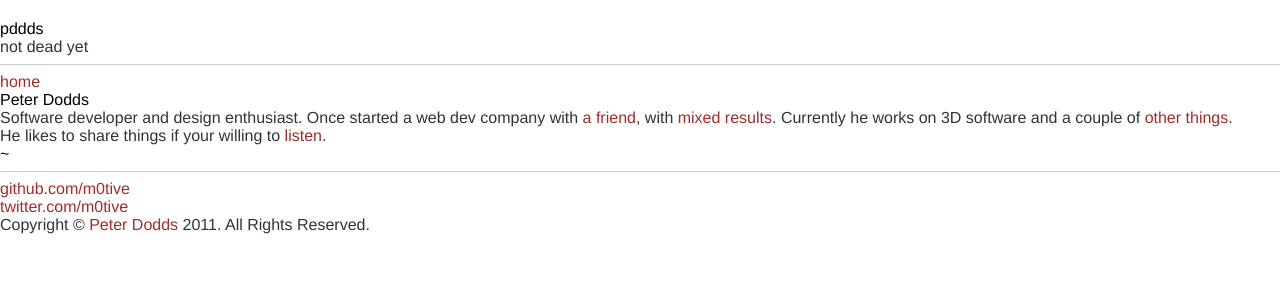
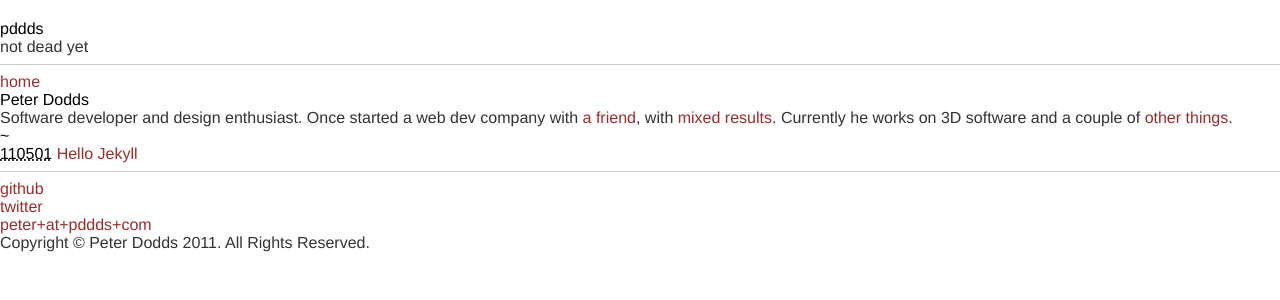
Before and after one commit to m0tive/pddds.com, a Jekyll site: the page built from index.md, in a window 1280 px wide. Shown: the top 300 px of the page. Built offline with Jekyll 4.4.1, drawn with Linux system fonts in a browser that asks for light colours.

Commit message:
footer stylin' and post archive style.

```diff
--- a/_config.yml
+++ b/_config.yml
@@ -11,9 +11,11 @@
       url: /
 
 links:
-    - name: github.com/m0tive
+    - name: github
       url: "https://github.com/m0tive"
-    - name: twitter.com/m0tive
+    - name: twitter
       url: "http://twitter.com/m0tive"
+    - name: "peter+at+pddds+com"
+      url: "mailto:peter+at+pddds+com"
 
 exclude: README.md
--- a/_includes/postarchive.html
+++ b/_includes/postarchive.html
@@ -2,7 +2,7 @@
 {% unless postoffset %}
     {% assign postoffset = 0 %}
 {% endunless %}
-<ol class="post-list">
+<ol class="post-archive">
     {% for post in site.posts limit: postcount offset: postoffset %}
     <li>
         <abbr class="published" title="{{ post.date | date_to_xmlschema }}">
--- a/_includes/site-footer.css
+++ b/_includes/site-footer.css
@@ -1,3 +1,4 @@
 footer p, footer li {font-size:0.8em; color:#666; line-height: 1.5em}
 footer #links ul{ margin-left:0 }
-footer #links a{ color:inherit; background:inherit}
+footer #links li{ margin:0; float:left; padding-right:0.5em }
+footer a{ color:inherit; background:inherit}
--- a/_includes/site-footer.html
+++ b/_includes/site-footer.html
@@ -5,8 +5,9 @@
             <li><a href="{{ item.url}}">{% if item.name %}{{ item.name }}{% else %}{{ item.url }}{% endif %}</a>{% endfor %}
         </ul>
     </div>{% endif %}
+    <span class="clearfix"></span>
     <div id="copyright">
-        <p>Copyright &copy; <a href="mailto:{{ site.email }}">{{ site.author }}</a> {{ site.time | date: "%Y" }}. All Rights Reserved.
+        <p>Copyright &copy; {{ site.author }} {{ site.time | date: "%Y" }}. All Rights Reserved.
     </div>
-    <span class="clr"></span>
+    <span class="clearfix"></span>
 </footer>
--- a/_layouts/defaultcss.css
+++ b/_layouts/defaultcss.css
@@ -44,4 +44,8 @@
 
 #container {margin:0 auto;width:32.5em}
 
+ol.post-archive { margin-left:0}
+ol.post-archive li { list-style: none; }
+abbr.published{border:0;color:#666}
+
 {{ content }}
--- a/index.md
+++ b/index.md
@@ -9,8 +9,6 @@
 friend][bell], with [mixed results][hoptic]. Currently he works on 3D software
 and a couple of [other things][github].
 
-He likes to share things if your willing to [listen][twitter].
-
 [bell]:http://404visuals.com/ "David Bell"
 [hoptic]:http://hoptic.co.uk/ "Hoptic"
 [github]:https://github.com/m0tive/ "github.com/m0tive"
@@ -19,16 +17,16 @@
 ~
 -
 
-<!-- not done yet, come back later
+<!-- not done yet, come back later -->
 
-<ol class="post-list">{% for post in site.posts %}
+<ol class="post-archive">{% for post in site.posts %}
     <li>
         <abbr class="published" title="{{ post.date | date_to_xmlschema }}">
-            {{ post.date | date: '%B %d, %Y' }}</abbr>
+            {{ post.date | date: '%y%m%d' }}</abbr>
         <span class="title"><a href="{{ post.url }}" rel="bookmark"
             title="{{ post.title }}">{{ post.title }}</a></span>
-        <span class="clr"></span>
+        <span class="clearfix"></span>
     </li>{% endfor %}
 </ol>
 
--->
+<!-- -->
```
